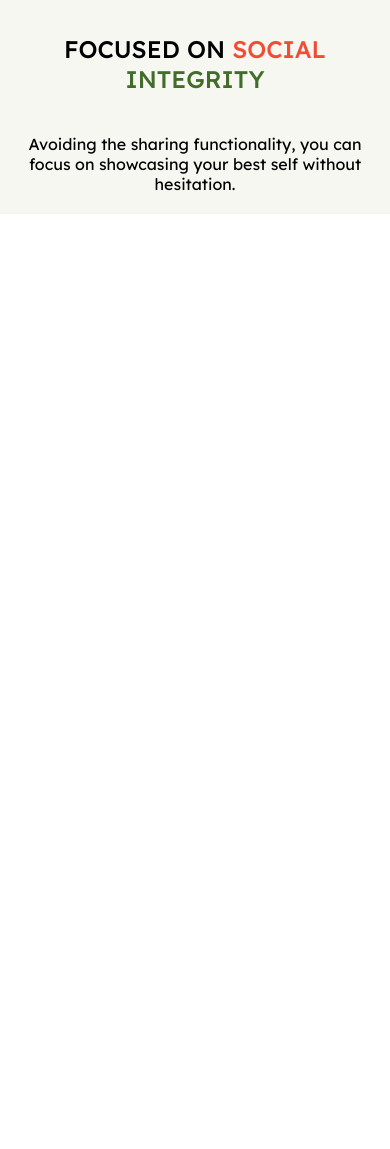
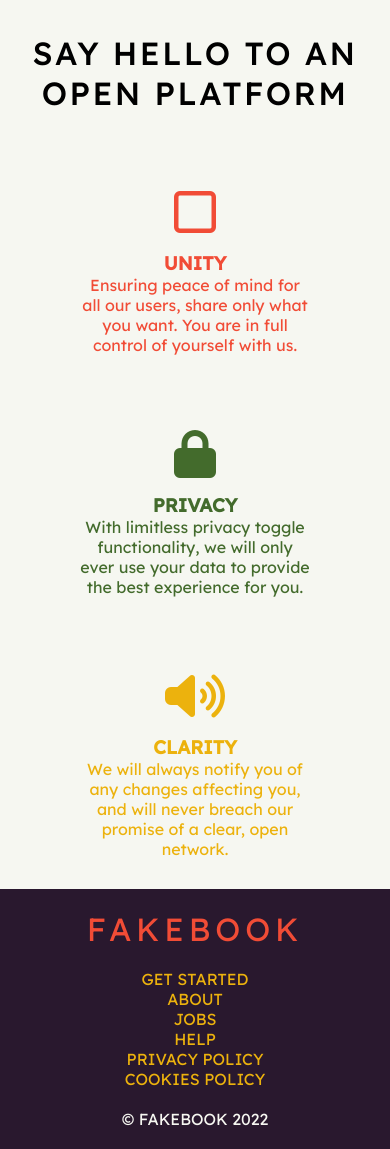
Before and after one commit to StobbsnotStubbs/Fakebook, a plain HTML site: page Sample Website/index.html in a window 390 px wide. Shown: the part 1777-2926 px from the top of the page. Before the commit the page ends 1991 px from the top, so only its background shows below. Drawn offline with Linux system fonts and the light colour scheme; files whose address does not match are found by name.

Commit message:
mobile view complete

```diff
--- a/Sample Website/Assets/CSS/main.css
+++ b/Sample Website/Assets/CSS/main.css
@@ -11,12 +11,11 @@ header {
   background-color: #29182e;
   color: #f6f7f1;
   text-align: center;
-  height: 125vh;
+  height: 100vh;
 }
 
 .header-flex-container {
   display: flex;
-
   flex-direction: column;
   gap: 20px;
 }
@@ -101,6 +100,72 @@ header {
 
 /* hero styling end */
 
+/* Statements styling start */
+
+.statements-container {
+  display: flex;
+  align-items: center;
+  /* height: 80vh; */
+  flex-direction: column;
+  text-align: center;
+  background-color: #f6f7f1;
+}
+
+.statements-container div {
+  padding: 30px;
+}
+
+#statements-box0 {
+  font-weight: 500;
+  letter-spacing: 0.15rem;
+  font-size: 2rem;
+}
+
+.fa-3x {
+  padding: 15px;
+}
+#statements-box1 {
+  color: #f14c36;
+  padding-left: 80px;
+  padding-right: 80px;
+}
+#statements-box2 {
+  color: #436b2c;
+  padding-left: 80px;
+  padding-right: 80px;
+}
+#statements-box3 {
+  color: #ecb20d;
+  padding-left: 80px;
+  padding-right: 80px;
+}
+/* Statements styling end */
+
+/* Footer styling start */
+footer {
+  background-color: #29182e;
+}
+.footer-container {
+  display: flex;
+  align-items: center;
+  text-align: center;
+  flex-direction: column;
+}
+
+#footer-box0,
+#footer-box2 {
+  padding: 20px;
+}
+
+nav {
+  color: #ecb20d;
+}
+
+#footer-box2 {
+  color: #f6f7f1;
+}
+/* Footer styling end */
+
 @media screen and (min-width: 641px) {
   h1 {
     font-size: 3rem;
--- a/Sample Website/index.html
+++ b/Sample Website/index.html
@@ -5,6 +5,7 @@
     <meta http-equiv="X-UA-Compatible" content="IE=edge" />
     <meta name="viewport" content="width=device-width, initial-scale=1.0" />
     <title>Fakebook</title>
+    <script src="https://kit.fontawesome.com/b515028efb.js" crossorigin="anonymous"></script>
     <link rel="preconnect" href="https://fonts.googleapis.com" />
     <link rel="preconnect" href="https://fonts.gstatic.com" crossorigin />
     <link
@@ -54,8 +55,52 @@
     <!-- hero end -->
 
     <!-- statements start -->
-    <section class="statements-container"></section>
+    <section class="statements-container">
+      <div id="statements-box0"><p>SAY HELLO TO AN OPEN PLATFORM</p></div>
+      <div id="statements-box1">
+        <i class="fa-regular fa-square fa-3x"></i>
+        <h3>UNITY</h3>
+        <p>
+          Ensuring peace of mind for all our users, share only what you want.
+          You are in full control of yourself with us.
+        </p>
+      </div>
+      <div id="statements-box2">
+        <i class="fa-solid fa-lock fa-3x"></i>
+        <h3>PRIVACY</h3>
+        <p>
+          With limitless privacy toggle functionality, we will only ever use
+          your data to provide the best experience for you.
+        </p>
+      </div>
+      <div id="statements-box3">
+        <i class="fa-solid fa-volume-high fa-3x"></i><h3>CLARITY</h3>
+        <p>
+          We will always notify you of any changes affecting you, and will never
+          breach our promise of a clear, open network.
+        </p>
+      </div>
+    </section>
+
     <!-- statements end -->
-    <footer></footer>
+
+    <!-- footer start -->
+
+    <footer class="footer-container">
+      <div id="footer-box0">
+        <span class="logo">FAKEBOOK</span>
+      </div>
+      <nav id="footer-box1">
+        <div><p>GET STARTED</p></div>
+        <div><p>ABOUT</p></div>
+        <div><p>JOBS</p></div>
+        <div><p>HELP</p></div>
+        <div><p>PRIVACY POLICY</p></div>
+        <div><p>COOKIES POLICY</p></div>
+      </nav>
+      <div id="footer-box2">&#169 FAKEBOOK 2022</div>
+    </footer>
+
+    <!-- footer end -->
   </body>
 </html>
```
